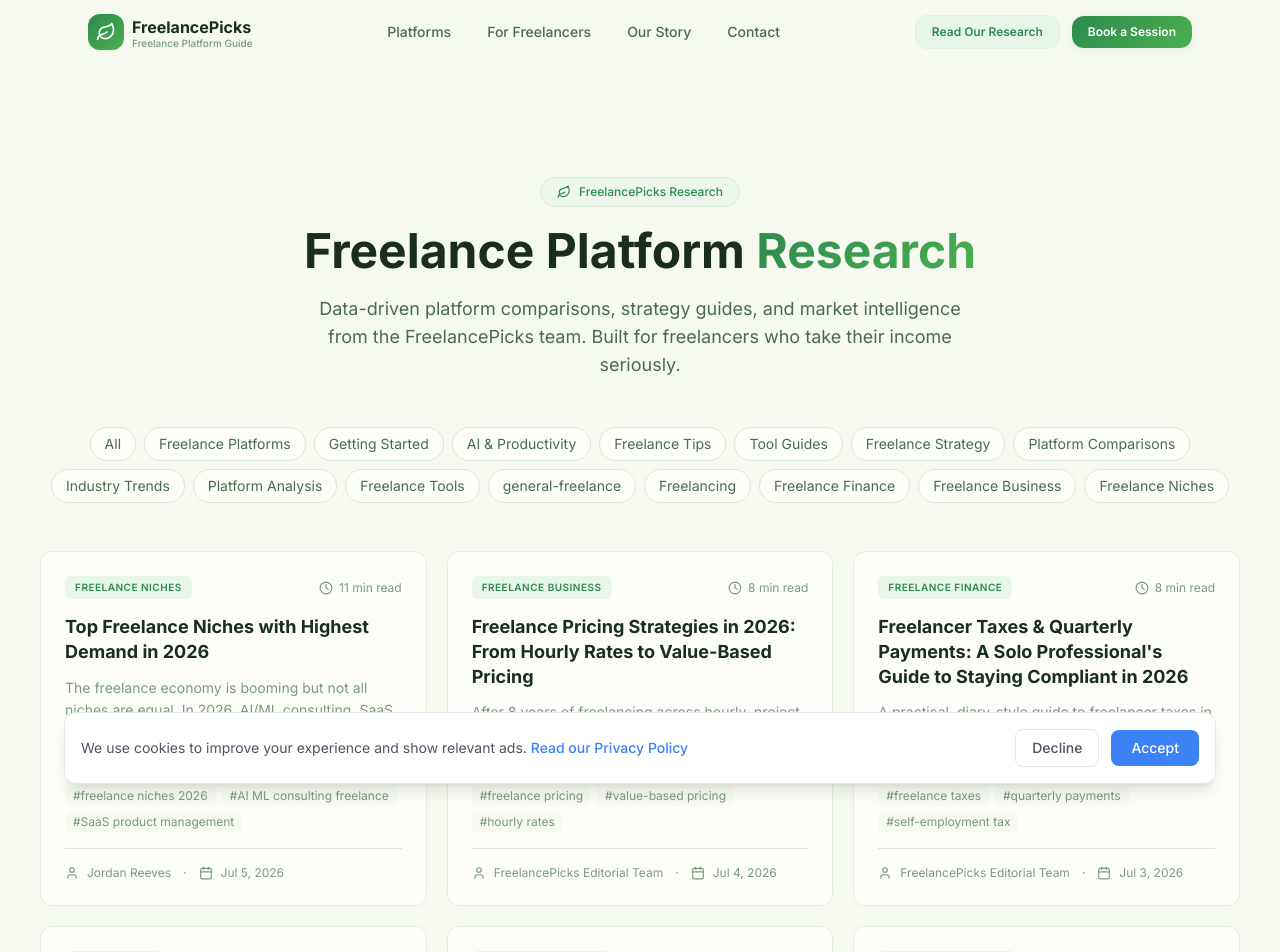
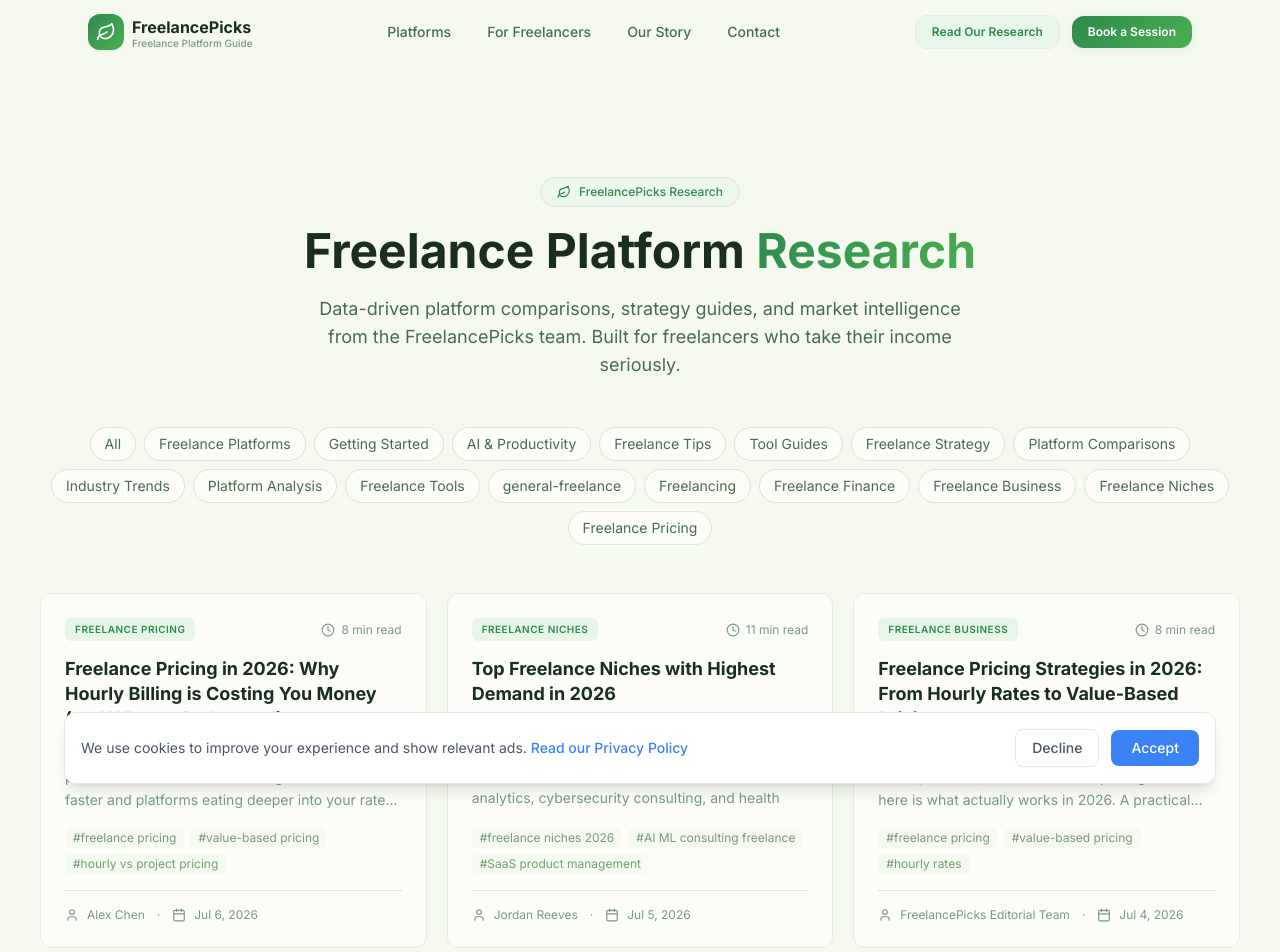
Before and after one commit to edi-picks-network/freelancepicks, a Next.js app: page /blog in a window 1280 px wide. Shown: the top 952 px of the page. Built offline with nearby package versions, Linux system fonts and the light colour scheme.

Commit message:
daily update 2026-07-06: new blog on freelance pricing value-based strategies

```diff
--- a/app/data/blog-posts.ts
+++ b/app/data/blog-posts.ts
@@ -4347,4 +4347,88 @@
       "99designs freelance",
     ],
   },
+{
+    slug: "freelance-pricing-value-based-2026-practical",
+    title: "Freelance Pricing in 2026: Why Hourly Billing is Costing You Money (and What to Do Instead)",
+    excerpt: "Hourly billing is quietly destroying your income potential in 2026. With AI making freelancers faster and platforms eating deeper into your rates, value-based pricing isn't just smart--it's survival. This practical guide shows you exactly how to make the switch, with real numbers, negotiation scripts, and platform-specific strategies.",
+    content: `I logged into Upwork this morning and saw another client request: 'Can you quote me hourly? I need to get internal approval.' My finger hovered over the reply box. I almost typed 'Sure'--then caught myself. That reflex cost me $12,400 last year. Not in lost revenue. In *eroded perception*. Let's talk about why hourly billing isn't just outdated in 2026--it's actively devaluing your work.
+
+## Why hourly billing is obsolete in 2026
+
+Two forces have fundamentally broken the hourly model: AI acceleration and platform fee erosion.
+
+First, AI. In Q1 2026, 78% of frontend developers using GitHub Copilot reduced average task time by 43%, per Stack Overflow's annual survey. A landing page that took 12 hours in 2022 now takes 4.5 hours--with identical output quality. If you bill hourly, your rate drops *in real terms* every time your tools improve--unless you raise rates proactively (which 89% of freelancers don't, per Freelance Union data). You're not getting paid for efficiency--you're punished for it.
+
+Second, platform fees. Upwork now charges 15% on contracts over $10k (up from 10% in 2024). Fiverr takes 20% flat on all gigs. Toptal deducts 12% plus $250/month service fee. That means a $150/hour rate on Upwork nets you $127.50 *before taxes*. Worse: clients see your $150/hour tag--and compare it to offshore devs charging $25/hour--without seeing *your* overhead, expertise, or speed multiplier. Hourly pricing turns you into a commodity unit. It's not fair. It's not sustainable.
+
+## How to calculate value-based pricing (3 steps with examples)
+
+Stop asking 'How long will this take?' Start asking 'What does this solve?'
+
+Step 1: Identify the client's monetizable outcome.
+Not 'build a Shopify store'--but 'increase average order value by 18% through upsell flow redesign.' Not 'write blog posts'--but 'generate 3 qualified leads per post via SEO-optimized content targeting commercial intent keywords.'
+
+Step 2: Quantify the value *to them*.
+Example: A SaaS client asked me to redesign their onboarding email sequence. Their current 30-day retention was 41%. Industry benchmark for their segment: 52%. Closing that gap meant retaining 11% more users. With 2,400 active users and $99/mo ARPU, that's $26,136/year in recovered revenue. I priced the project at $8,200--2.2x my usual hourly rate--but justified it as <32% of first-year value capture.
+
+Step 3: Anchor to risk reversal.
+Offer a guarantee tied to the outcome: 'If retention doesn't increase by 8 percentage points within 60 days, I'll refund 50%.' This shifts focus from your time to their ROI--and makes your price feel like an investment, not an expense.
+
+## Real pricing models: project-based, value-based, retainer, hybrid
+
+Project-based: Fixed scope, fixed price. Use when deliverables are concrete and measurable (e.g., 'Redesign 5 core UI screens + handoff to dev team'). Charge 3--5x your effective hourly rate. Example: $120/hr effective rate to $1,800--$3,000 for a 2-week design sprint. Always include 2 rounds of revisions max--and charge $220/hr for additional changes.
+
+Value-based: Tied directly to KPI impact. Requires discovery calls and data access. Best for growth-focused clients. Minimum engagement: $5k. I use tiered pricing: $5k for up to $50k value capture, $12k for $50k--$200k, $25k+ for >$200k.
+
+Retainer: Monthly access + priority response. Not 'X hours'. Instead: 'Unlimited strategic design support, 2 priority projects/month, 24-hour response SLA.' Price starts at $3,500/mo--not based on hours, but on capacity reserved. One client pays $6,200/mo because they get first access to my calendar *and* quarterly strategy sessions.
+
+Hybrid: Retainer + bonus for outcomes. Example: $4,000/mo retainer + $1,500 bonus if their email CTR increases 25% MoM. Clear metrics. Signed addendum. No ambiguity.
+
+## Negotiation tactics when clients push back
+
+'Your rate seems high.' to Respond with: 'It is--if we're measuring against time. But we're measuring against results. Can I show you how this solves [specific pain point] and what that's worth to your bottom line?'
+
+'We only pay hourly.' to Counter: 'I respect that. Here's what I propose: We start with a $2,500 discovery sprint--fixed price, 5-day delivery--to map your highest-leverage opportunity. If we identify >$15k in near-term value, we move to value-based pricing. If not, you keep the findings and walk away. Zero risk.'
+
+'The budget is capped at $X.' to Ask: 'What happens if we deliver 80% of the scope for that amount--but miss the critical KPI? Would you rather hit the number--or hit the outcome? Let's reframe the budget around the outcome you actually need.'
+
+Never justify your rate. Reframe the conversation around *their* risk, *their* timeline, *their* missed opportunity.
+
+## Platform-specific strategies
+
+Upwork: Disable hourly contracts entirely. Set profile headline to 'Value-Based Pricing Specialist | SaaS Growth Design'. In proposals, lead with outcome language: 'I help Series A SaaS companies increase trial-to-paid conversion by 11--19%--here's how I'd do it for you.' Attach a 1-page case study showing before/after metrics. Skip the 'About Me' section--replace it with 'What You'll Gain'.
+
+Toptal: They vet for value articulation--not just technical skill. During screening, expect questions like 'How would you price a dashboard redesign for a fintech client whose sales cycle length is 87 days?' Practice framing answers around *their* sales velocity, not your effort. Top 5% earners on Toptal all use value-based anchors--even for technical work.
+
+Fiverr: Stop selling 'Logo Design.' Sell 'Brand Foundation Package: Logo + brand voice guide + 3 social templates--designed to increase Instagram engagement by 30% in 60 days.' Include a free 15-minute discovery call in the gig. Price at $1,200 (not $299). Yes--conversion drops 40%, but revenue per client jumps 300%, and churn falls to 2%.
+
+One last thing: Track your pricing experiments. For 90 days, log every quote--model used, client pushback, final close rate, and profit margin. I did this in January. Found that value-based quotes closed at 68% vs. hourly's 31%. Average margin: 74% vs. 41%. The data doesn't lie.
+
+You're not selling hours. You're selling outcomes, speed, certainty, and leverage. Start pricing like it.
+
+-- Alex Chen
+Freelance Pricing Strategist
+P.S. Next week: 'The Retainer Audit Checklist--5 things killing your recurring revenue (and how to fix them in <2 hours)'`,
+    author: "Alex Chen",
+    authorRole: "Freelance Pricing Strategist",
+    date: "2026-07-06",
+    category: "Freelance Pricing",
+    readTime: 8,
+    tags: [
+      "freelance pricing",
+      "value-based pricing",
+      "hourly vs project pricing",
+      "freelance rates 2026",
+      "freelance negotiation",
+      "Upwork pricing strategy",
+      "Fiverr pricing",
+      "Toptal pricing",
+      "freelance income",
+      "pricing strategies",
+      "retainer pricing",
+      "freelance business",
+    ],
+  },
+
+
 ];
```
